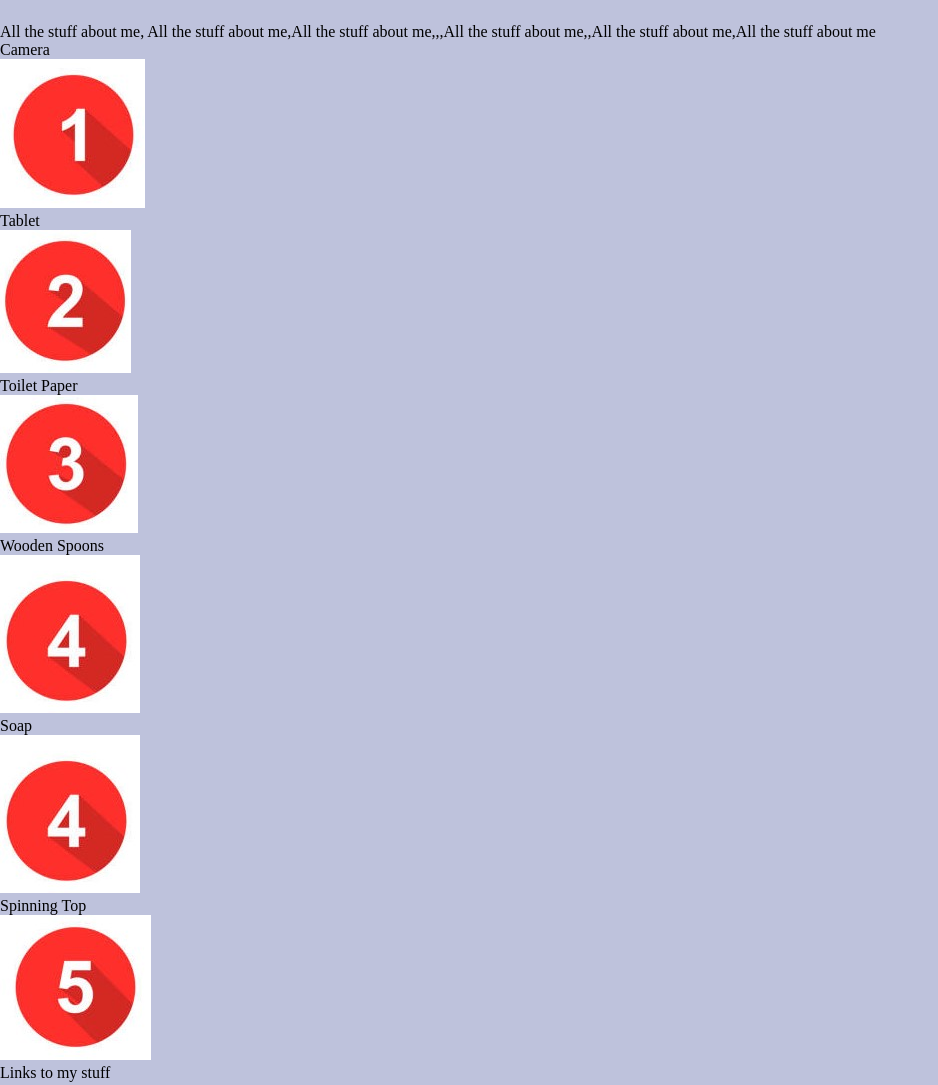
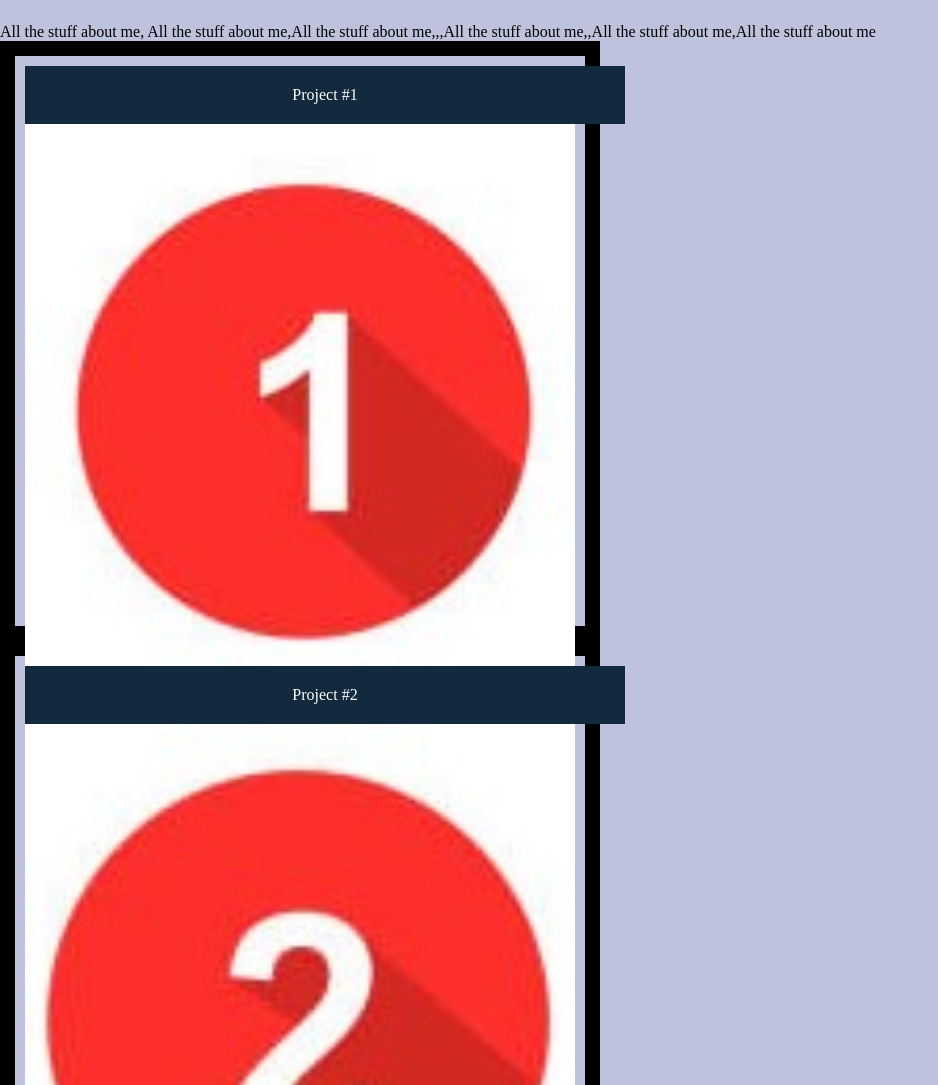
Before and after one commit to fryylord/advanced_css_module2, a plain HTML site: page index.html in a window 1280 px wide. Shown: the part 330-1415 px from the top of the page, without its empty margins (0-938 px from the left). Drawn offline with Linux system fonts and the light colour scheme.

Commit message:
experimenting with positioning of boxes

```diff
--- a/assets/css/style.css
+++ b/assets/css/style.css
@@ -24,6 +24,10 @@ h1 {
     border: 10px solid #18e2e2;
     margin: 0px;
     text-align: right;
+}
+
+h2 {
+    align: center;
 }
 
 .header nav {
@@ -76,3 +80,57 @@ a:active {
     background-size: cover;
     background-position: center;
 }
+
+.card1 {
+    flex: 1 0 0;
+    padding: 10px;
+    text-align: center;
+    border-style: solid;
+    border-width: 1px;
+    width: 600px;
+    height: 600px;
+    text-align: center;
+    border: 15px solid black;
+  }
+
+  .card1 header {
+    width: 600px;
+    padding: 20px;
+    background: #13293d;
+    color: #fff;
+    text-align: center;
+    box-align: right;
+    position: relative;
+  }
+
+  .card1 img {
+    width: 100%;
+    min-width: 400px;
+  }
+
+  .card2 {
+    flex: 1 0 0;
+    padding: 10px;
+    text-align: center;
+    border-style: solid;
+    border-width: 1px;
+    width: 600px;
+    height: 600px;
+    text-align: center;
+    border: 15px solid black;
+  }
+
+  .card2 header {
+    width: 600px;
+    padding: 20px;
+    background: #13293d;
+    color: #fff;
+    text-align: center;
+    box-align: right;
+    position: relative;
+  }
+
+  .card2 img {
+    width: 100%;
+    min-width: 400px;
+  }
--- a/index.html
+++ b/index.html
@@ -37,34 +37,29 @@
 
         <section id="work">
 
-            <section class="card">
-                <header>Camera</header>
+            <section class="card1">
+                <header>Project #1</header>
                 <img src="./assets/images/1.jpg" alt="camera" />
             </section>
 
-            <section class="card">
-                <header>Tablet</header>
+            <section class="card2">
+                <header>Project #2</header>
                 <img src="./assets/images/2.jpg" alt="tablet" />
             </section>
 
-            <section class="card">
-                <header>Toilet Paper</header>
+            <section class="card2">
+                <header>Project #3</header>
                 <img src="./assets/images/3.jpg" alt="toilet paper" />
             </section>
 
-            <section class="card">
-                <header>Wooden Spoons</header>
+            <section class="card2">
+                <header>Project #4</header>
                 <img src="./assets/images/4.jpg" alt="wooden spoons" />
             </section>
 
-            <section class="card">
-                <header>Soap</header>
-                <img src="./assets/images/4.jpg" alt="soap" />
-            </section>
-
-            <section class="card">
-                <header>Spinning Top</header>
-                <img src="./assets/images/5.jpg" alt="spinning top" />
+            <section class="card2">
+                <header>Project #5</header>
+                <img src="./assets/images/5.jpg" alt="soap" />
             </section>
 
         </section>
```
